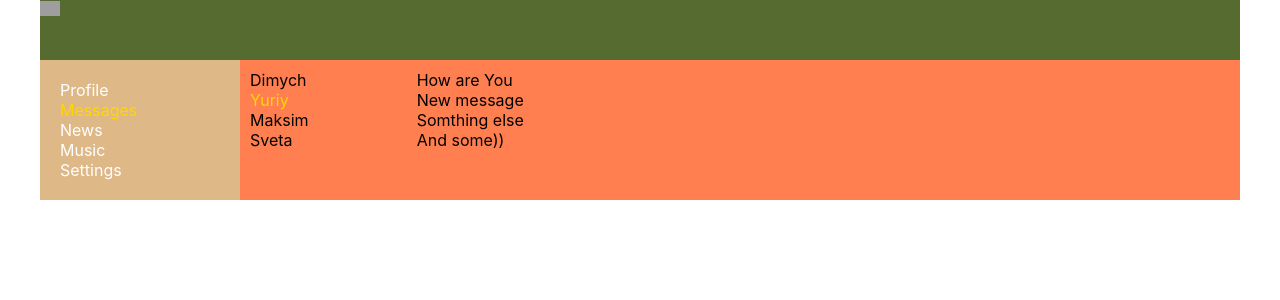
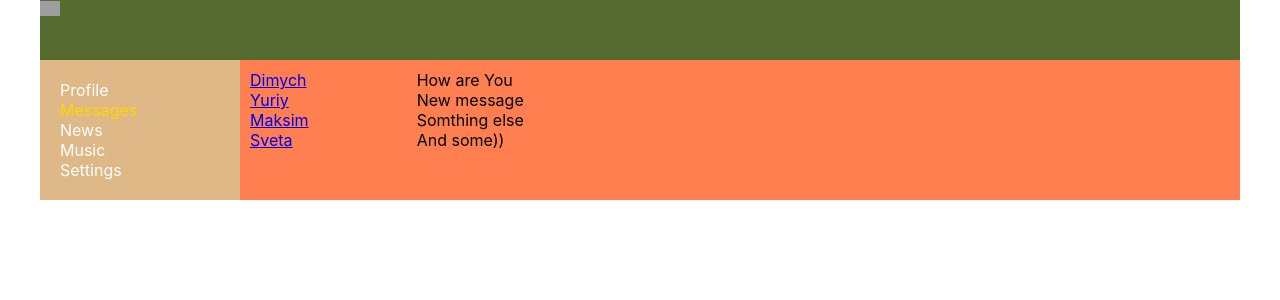
Before and after one commit to MMXCX/social-network, a React (Create React App) app: page /dialogs in a window 1280 px wide. Shown: the top 300 px of the page. Built offline with nearby package versions, Linux system fonts and the light colour scheme; grey boxes are pictures that could not be loaded.

Commit message:
22 lesson

```diff
--- a/src/components/Dialogs/Dialogs.jsx
+++ b/src/components/Dialogs/Dialogs.jsx
@@ -1,20 +1,21 @@
 import classes from './Dialogs.module.css';
+import {NavLink} from 'react-router-dom';
 
 function Dialogs() {
     return (
         <div className={classes.dialogs}>
             <div className={classes.dialogsItems}>
                 <div className={classes.dialog}>
-                    Dimych
-                </div>
-                <div className={classes.dialog + " " + classes.active}>
-                    Yuriy
+                    <NavLink to="/dialogs/1" activeClassName={classes.active}>Dimych</NavLink>
                 </div>
                 <div className={classes.dialog}>
-                    Maksim
+                    <NavLink to="/dialogs/2" activeClassName={classes.active}>Yuriy</NavLink>
                 </div>
                 <div className={classes.dialog}>
-                    Sveta
+                    <NavLink to="/dialogs/3" activeClassName={classes.active}>Maksim</NavLink>
+                </div>
+                <div className={classes.dialog}>
+                    <NavLink to="/dialogs/4" activeClassName={classes.active}>Sveta</NavLink>
                 </div>
             </div>
             <div className={classes.messages}>
--- a/src/components/Dialogs/Dialogs.module.css
+++ b/src/components/Dialogs/Dialogs.module.css
@@ -13,6 +13,7 @@
 
 .dialogs .dialogsItems .active {
     color: gold;
+    text-decoration: none;
 }
 
 .dialogs .messages {
```
Also changed, not shown: 1 other file (tests, documents, lock files or other folders).
